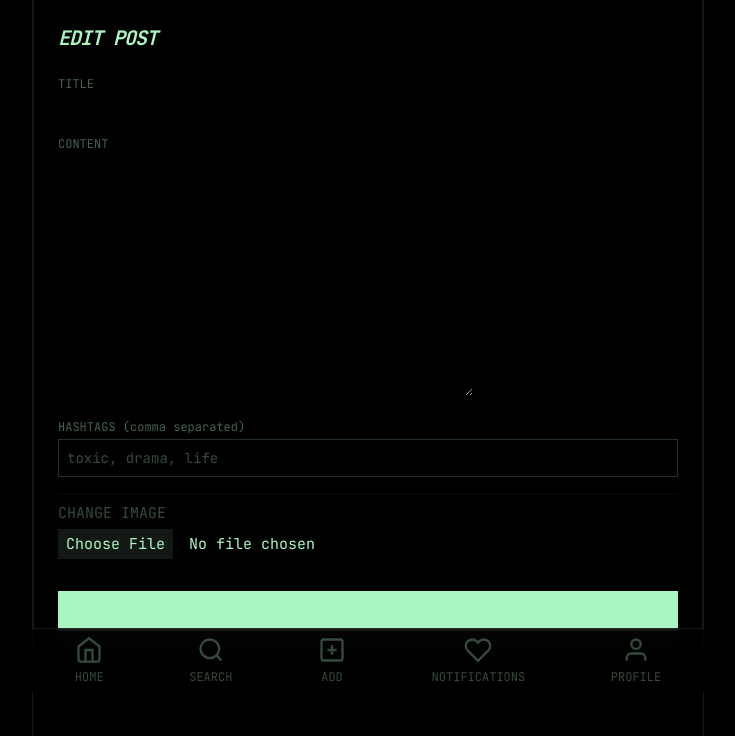
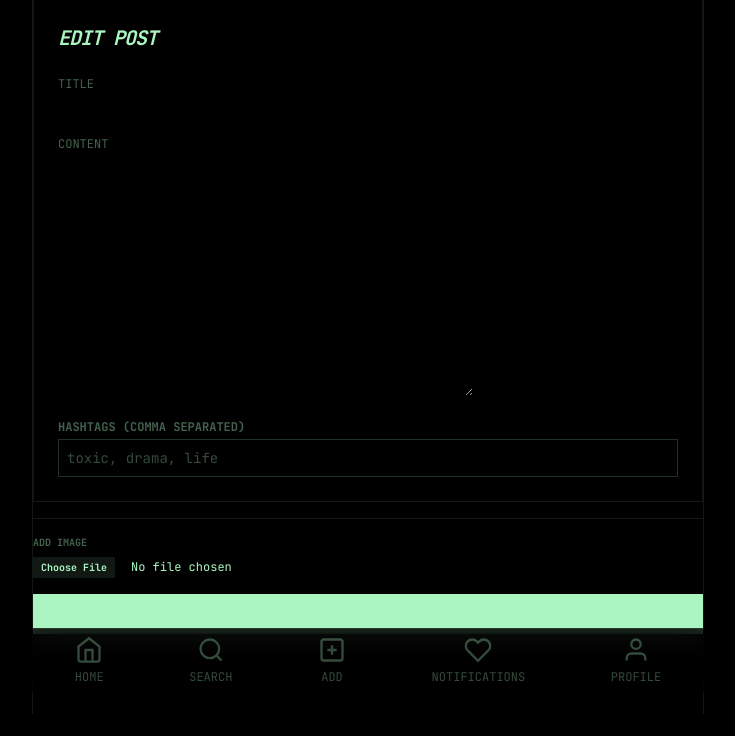
Before and after one commit to StasShtohryn/toxify-django, a Django app: template Toxify/posts/templates/posts/post-edit.html in a window 1280 px wide. Shown: the part 108-844 px from the top of the page, without its empty margins (272-1007 px from the left). After the commit the page ends 822 px from the top, so only its background shows below. Run offline with Django 5.2, Linux system fonts and the light colour scheme; the template is opened without the code that fills it: values that come from a table or form of the project are taken from there, others are empty; some libraries are stand-ins or nearby versions.

Commit message:
Changed edit-post

```diff
--- a/Toxify/posts/templates/posts/post-edit.html
+++ b/Toxify/posts/templates/posts/post-edit.html
@@ -13,7 +13,7 @@
 </div>
 
 <div class="max-w-2xl mx-auto p-6 bg-black border border-white/10">
-    <h1 class="text-xl font-bold mb-6 italic uppercase tracking-tighter">Edit Post</h1>
+    <h1 class="text-xl font-bold mb-6 italic uppercase tracking-tighter text-white">Edit Post</h1>
 
     <form method="post" enctype="multipart/form-data" class="space-y-4">
         {% csrf_token %}
@@ -29,25 +29,26 @@
         </div>
 
         <div>
-            <label class="block text-xs text-white/40 mb-1">HASHTAGS (comma separated)</label>
+            <label class="block text-xs text-white/40 mb-1 font-bold uppercase">Hashtags (comma separated)</label>
             <input type="text" name="hashtags_input" value="{{ current_tags }}" placeholder="toxic, drama, life"
                    class="w-full bg-transparent border border-white/20 p-2 text-sm focus:outline-none focus:border-white text-white">
         </div>
 
-        {% if post.image %}
-        <div class="mt-2">
-            <label class="text-xs text-white/40 block mb-1 uppercase">Current Image</label>
-            <img src="{{ post.image.url }}" class="w-32 h-32 object-cover border border-white/10 mb-2">
-        </div>
-        {% endif %}
-
-        <div class="mt-2 border-t border-white/5 pt-2">
-            <label class="text-[15px] text-white/30 block mb-1 uppercase">Change Image</label>
-            <input type="file" name="images" class="text-[15px] text-white/50 file:mr-4 file:py-1 file:px-2 file:border-0 file:bg-white/10 file:text-white">
+        {% if post.images %}
+            <div class="mt-2">
+                <label class="text-xs text-white/40 block mb-1 uppercase">Current Image</label>
+                <img src="{{ post.images }}" class="w-32 h-32 object-cover border border-white/10 mb-2">
+                <input type="checkbox" name="delete_image" value="true"> Delete
+            {% endif %}
+            </div>
+        <div class="mt-4 border-t border-white/10 pt-4">
+            <label class="text-[10px] text-white/40 block mb-1 uppercase font-black">{% if post.images %}Replace Image{% else %}Add Image{% endif %}</label>
+            <input type="file" name="images" accept="images/*"
+                   class="w-full text-xs text-white/50 file:mr-4 file:py-1 file:px-2 file:border-0 file:bg-white/10 file:text-white file:text-[10px] file:font-bold hover:file:bg-white/20 cursor-pointer">
         </div>
 
         <div class="flex gap-4 pt-4">
-            <button type="submit" class="flex-1 py-3 bg-white text-black hover:bg-white/90 transition-colors font-bold uppercase text-xs">
+            <button type="submit" class="flex-1 py-3 bg-white text-black hover:bg-white/90 transition-colors font-bold uppercase text-xs tracking-widest">
                 Update Post
             </button>
         </div>
```
Also changed, not shown: Toxify/posts/views.py (+19 -18 lines).
